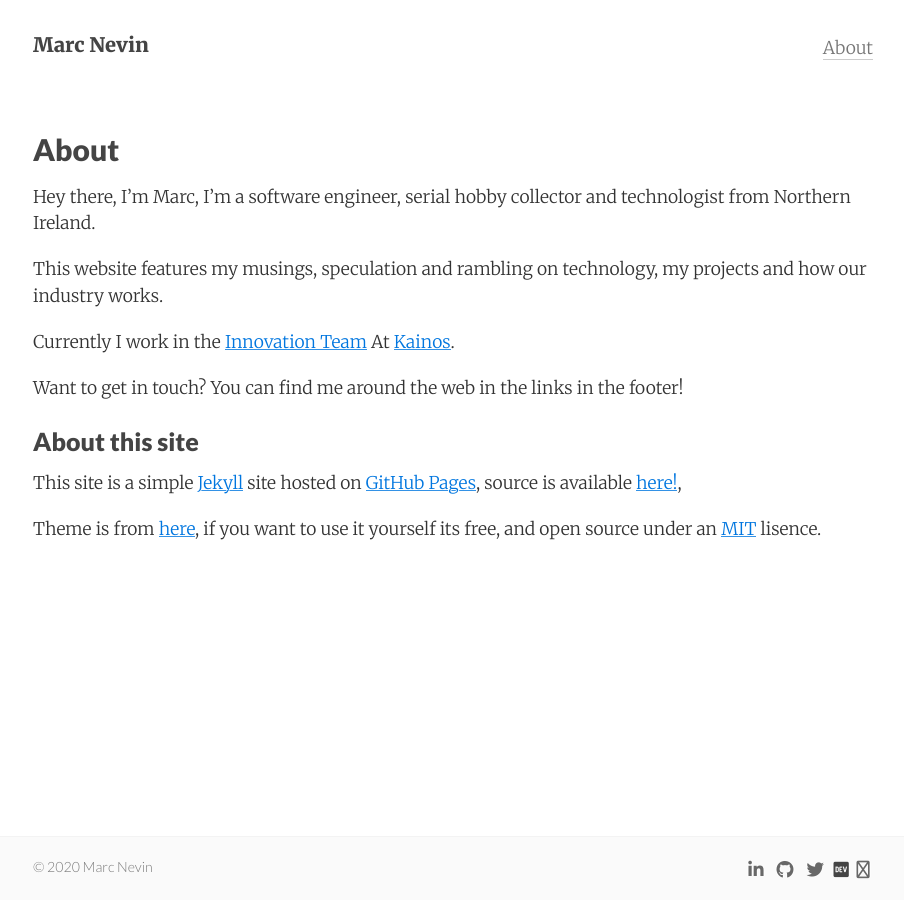
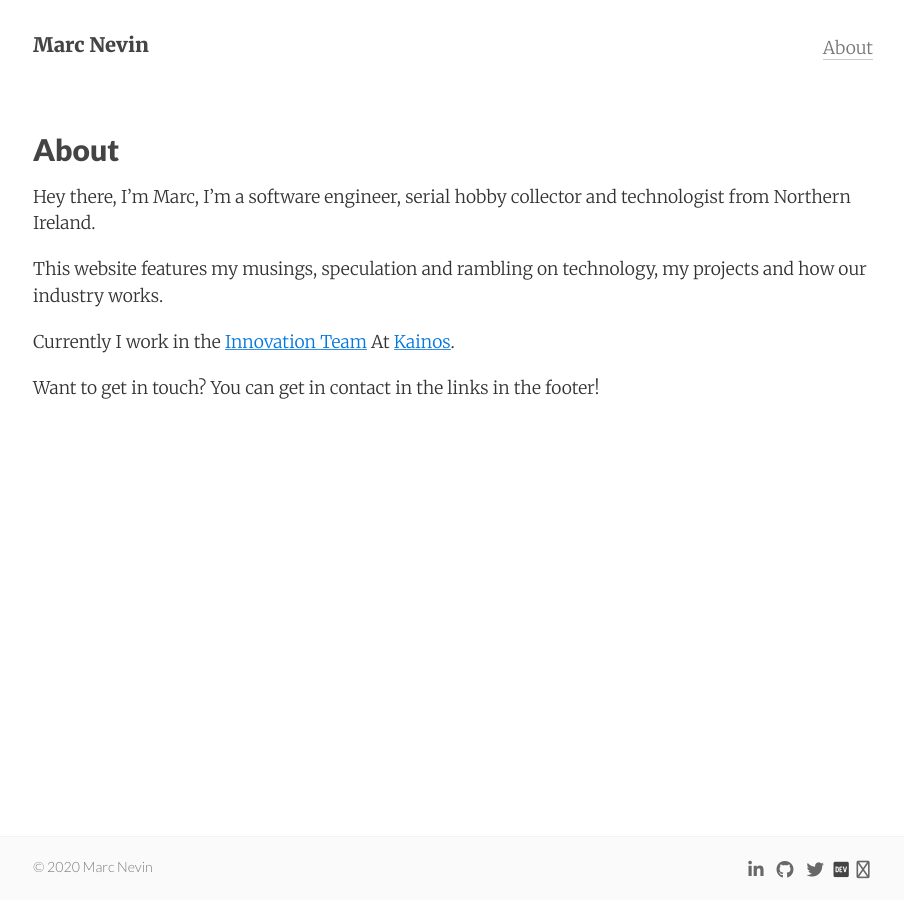
Before and after one commit to Nevin243/Nevin243.github.io, a Jekyll site: the page built from about.md, in a window 1280 px wide. Shown: the whole page, without its empty margins (187-1091 px from the left). Built offline with Jekyll 4.4.1, drawn with Linux system fonts in a browser that asks for light colours; nearby versions of some CDN libraries.

Commit message:
Removed pre-gen'd static files, edited about, tried adding new social

```diff
--- a/_includes/social_links.html
+++ b/_includes/social_links.html
@@ -8,11 +8,11 @@
   {% if site.twitter_username %}
     <a class="fa fa-twitter" href="https://twitter.com/{{ site.twitter_username }}" target="_blank"></a>
   {% endif %}
-  <!--{% if site.dev_username %}-->
+  {% if site.dev_username %}
   <a href="https://dev.to/{{ site.dev_username }}" target="_blank">
       <i class="fab fa-dev"></i>
   </a>
-  <!--{% endif %}-->
+  {% endif %}
   {% if site.email %}
     <a class="fa fa-envelope" href="mailto:{{ site.email }}"></a>
   {% endif %}
--- a/about.md
+++ b/about.md
@@ -4,18 +4,12 @@ title: About
 permalink: /about/
 tags: about
 ---
+
+
 Hey there, I'm Marc, I'm a software engineer, serial hobby collector and technologist from Northern Ireland.
 
 This website features my musings, speculation and rambling on technology, my projects and how our industry works.
 
 Currently I work in the [Innovation Team](https://medium.com/kainos-applied-innovation) At [Kainos](https//kainos.com).
 
-Want to get in touch? You can find me around the web in the links in the footer!
-
-
-
-
-### About this site
-This site is a simple [Jekyll](https://jekyllrb.com/) site hosted on [GitHub Pages](https://pages.github.com/), source is available [here!](https://github.com/Nevin243/Nevin243.github.io),
-
-Theme is from [here](https://github.com/saikiransripada/mixyll), if you want to use it yourself its free, and open source under an [MIT](http://opensource.org/licenses/MIT) lisence.
+Want to get in touch? You can get in contact in the links in the footer!
```
Also changed, not shown: 16 other files.
